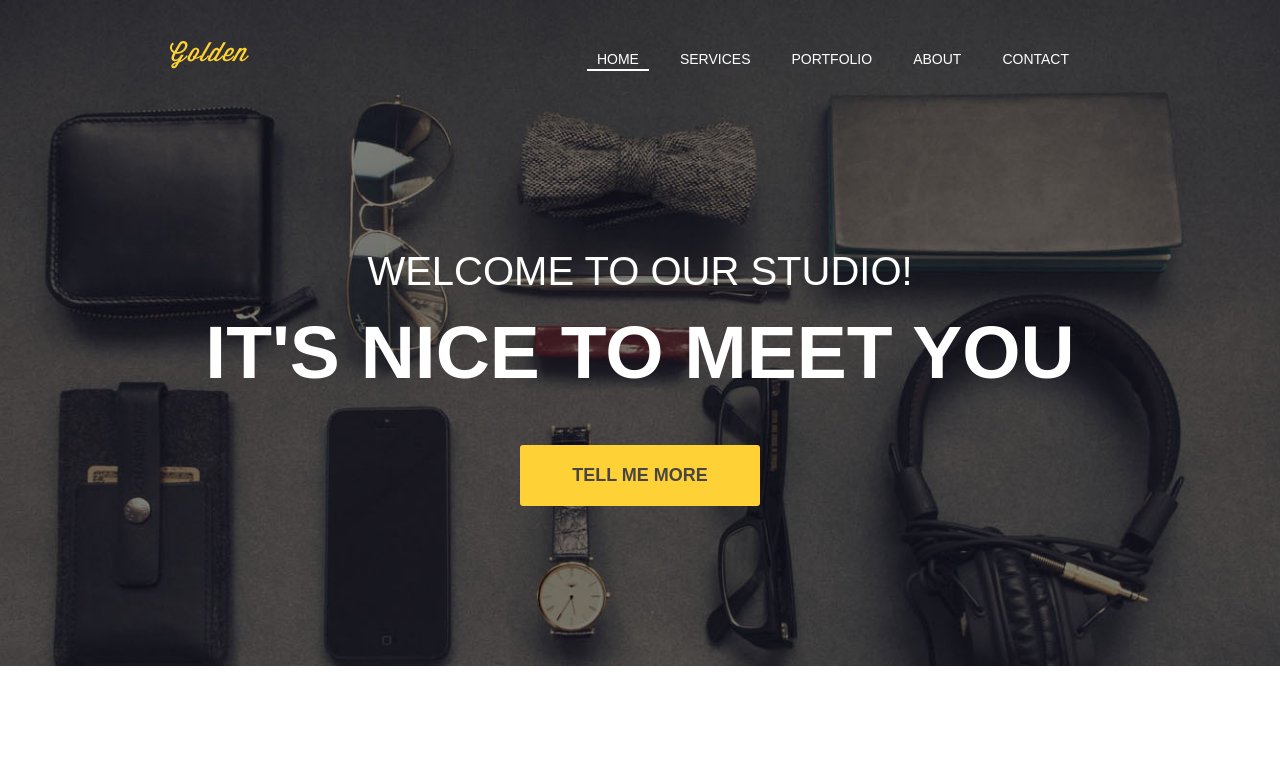
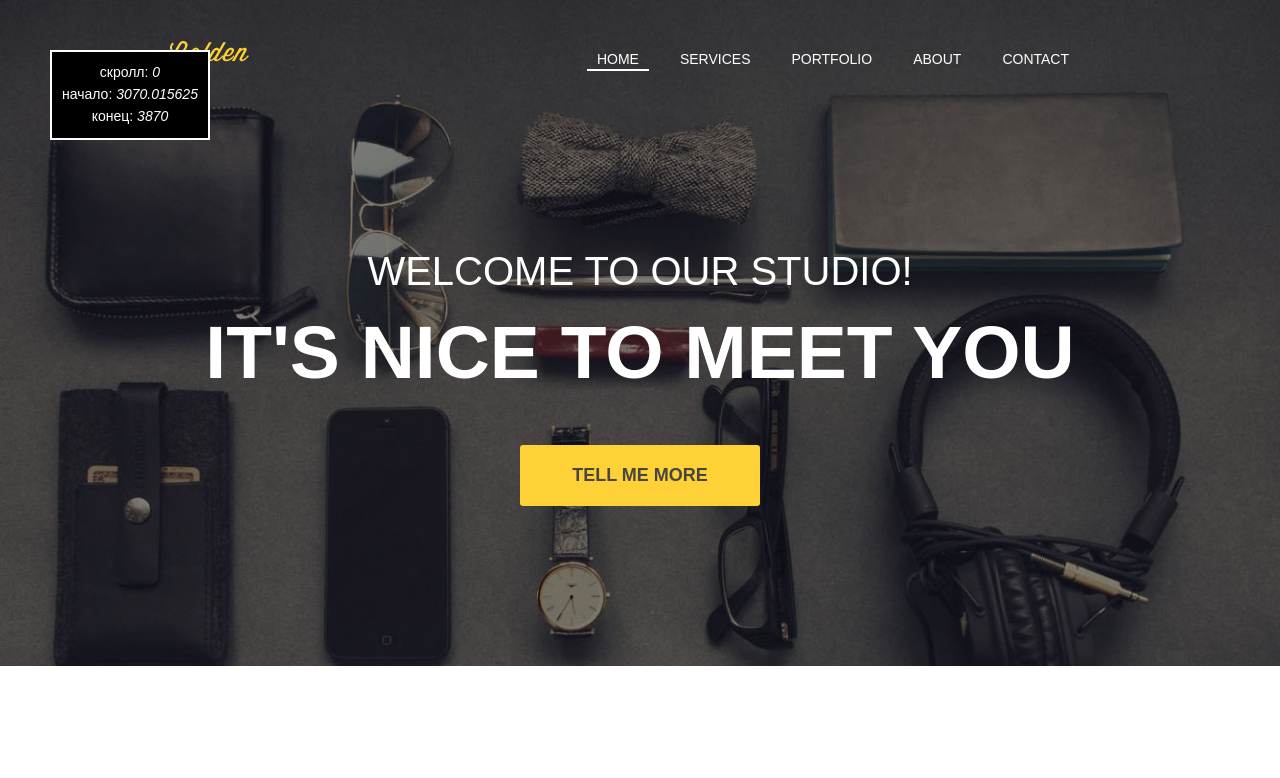
Before and after one commit to PasAleksej/pasaleksej.github.io, a plain HTML site: page index.html in a window 1280 px wide. Shown: the top 778 px of the page. Drawn offline with Linux system fonts and the light colour scheme.

Commit message:
first commit 1

```diff
--- a/css/main.sass
+++ b/css/main.sass
@@ -150,7 +150,6 @@ header
   left: calc(50% + 132px)
 
 footer
-  height: 50vh
   padding: 60px 0
   background-color: #000
   font-size: 14px
@@ -263,5 +262,14 @@ footer
 #contact
   background-image: url("../img/contact-bg.png")
   .container
-    min-height: 60vh
+    min-height: 100vh
     color: #fff
+
+.pskk
+  position: fixed
+  top: 50px
+  left: 50px
+  padding: 10px
+  background-color: #000
+  color: #fff
+  border: 2px solid #fff
--- a/index.html
+++ b/index.html
@@ -202,6 +202,11 @@
 			© Copyright 2014 FreebiesXpress.com
 		</p>
 	</div>
+	<div class="pskk">
+		<span>скролл: </span><i></i><br>
+		<span>начало: </span><i></i><br>
+		<span>конец: </span><i></i>
+	</div>
 </footer>
 
 <!-- <div class="animate">HOME</div> -->
--- a/js/script.js
+++ b/js/script.js
@@ -1,6 +1,8 @@
 function onScroll(){
     var scroll_top = $(window).scrollTop();
-    console.log(scroll_top)
+    // console.log(scroll_top)
+    $('.pskk i:eq(0)').html('')
+    $('.pskk i:eq(0)').append(scroll_top)
     $('nav a').each(function()
     {
         var hash = $(this).attr("href");
@@ -12,6 +14,8 @@ function onScroll(){
         var targetHeightC = target.outerHeight().toFixed()
         var targetStartAndHeight = parseInt(tagretStartC) + parseInt(targetHeightC)
         console.log(targetStartAndHeight)
+
+
         // console.log(tagretStart.toFixed())
         // console.log(targetHeight.toFixed())
 
@@ -20,6 +24,10 @@ function onScroll(){
             // $('nav + a.active').removeClass("active");
             // $(this > '.dot').removeClass("active");
             $(this).addClass("active");
+            $('.pskk i:eq(1)').html('')
+            $('.pskk i:eq(1)').append(tagretStart)
+            $('.pskk i:eq(2)').html('')
+            $('.pskk i:eq(2)').append(targetStartAndHeight)
 
         } else
         {
```
Also changed, not shown: css/main.css, git.txt, 1 other file.
